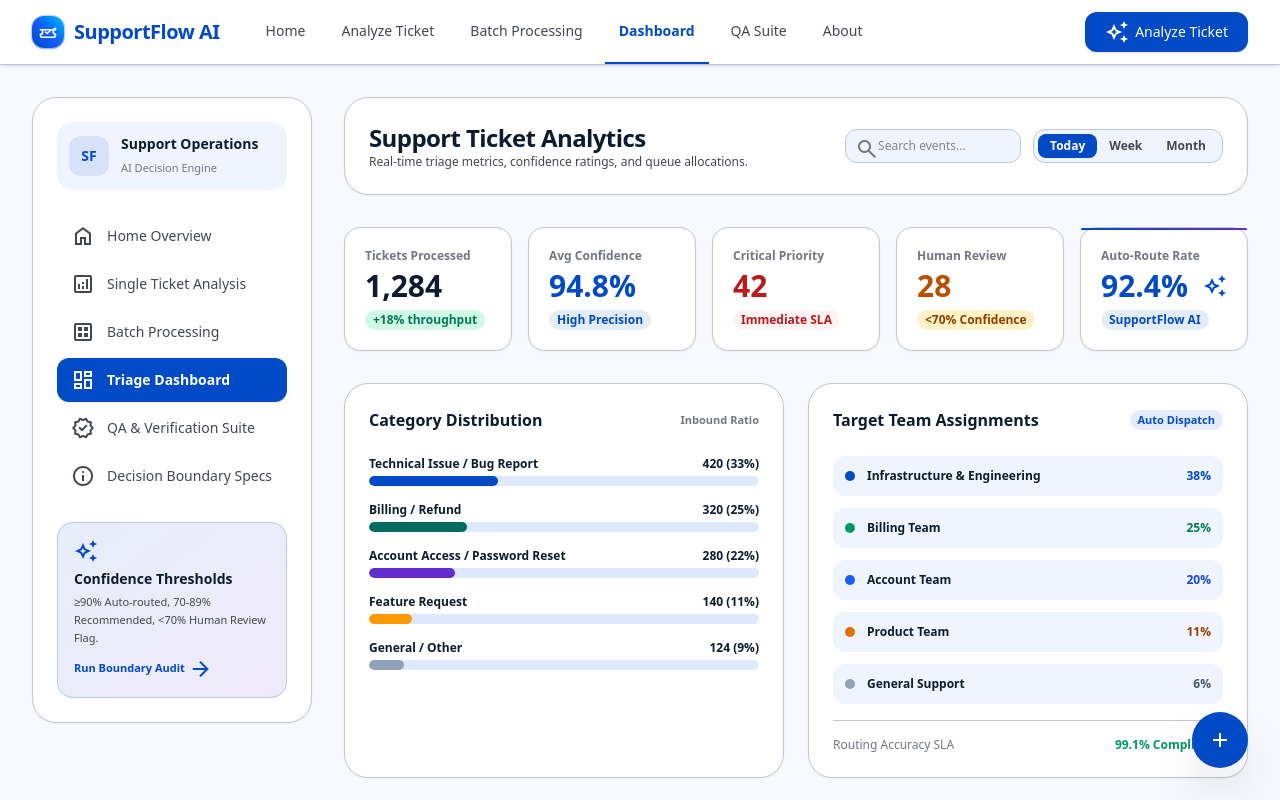
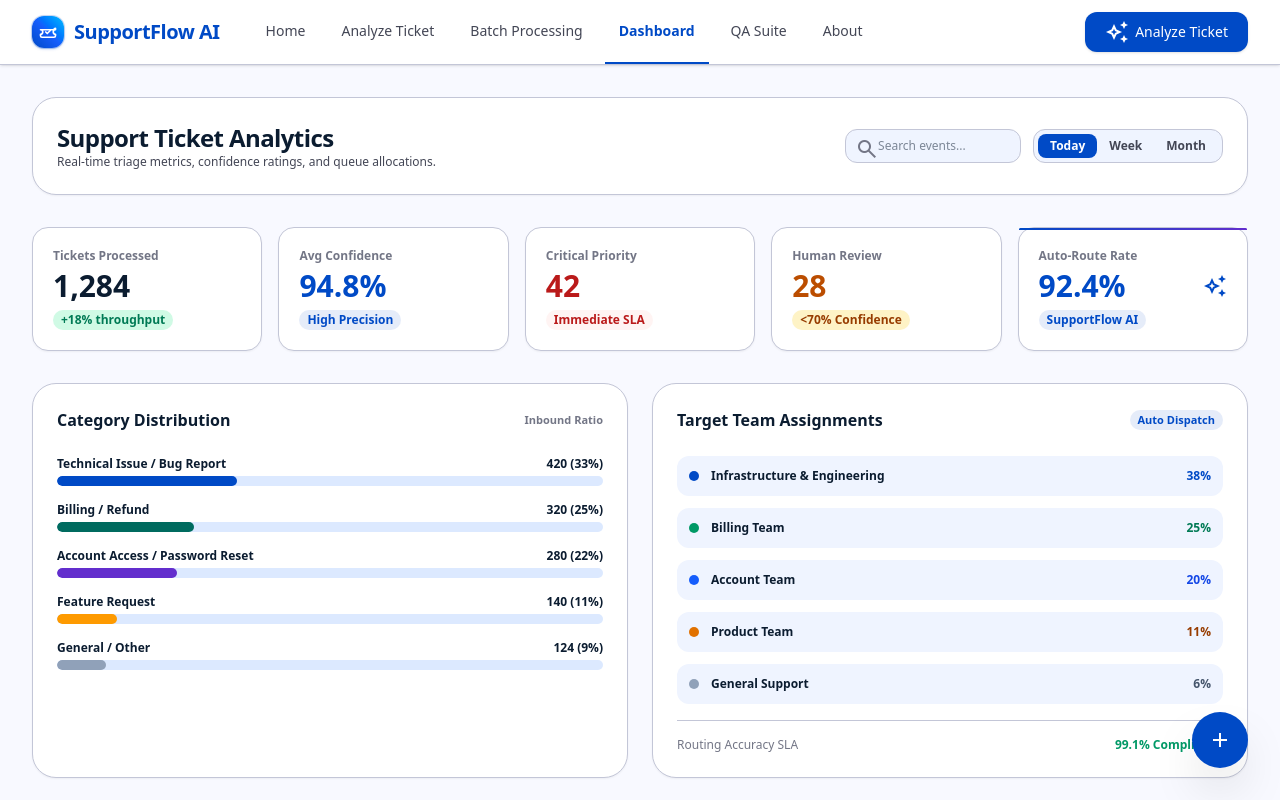
Before and after one commit to bikram73/SupportFlow_AI, a React (Vite) app: page / in a window 1280 px wide. Both pictures are taken after a click on the button "Dashboard". Shown: the top 800 px of the page. Built offline with nearby package versions, Linux system fonts and the light colour scheme.

Commit message:
first commit

```diff
--- a/src/components/DashboardView.tsx
+++ b/src/components/DashboardView.tsx
@@ -93,97 +93,7 @@ export const DashboardView: React.FC<DashboardViewProps> = ({ onSelectTab }) =>
 
   return (
     <div id="dashboard-view" className="w-full">
-      <div className="max-w-container-max-width mx-auto px-4 sm:px-6 lg:px-8 py-5 sm:py-8">
-        <div className="grid grid-cols-1 lg:grid-cols-12 gap-6 sm:gap-8">
-          {/* Sidebar Navigation (Hidden on small mobile if preferred, accessible via top/bottom nav) */}
-          <aside className="lg:col-span-3 bg-surface-container-lowest p-4 sm:p-6 rounded-3xl border border-outline-variant shadow-xs h-fit space-y-4 sm:space-y-6">
-            {/* User Profile Info */}
-            <div className="flex items-center gap-3 p-3 bg-surface-container-low rounded-2xl">
-              <div className="w-9 h-9 sm:w-10 sm:h-10 bg-primary/10 text-primary rounded-xl flex items-center justify-center font-bold text-sm">
-                SF
-              </div>
-              <div>
-                <h4 className="font-bold text-on-surface text-xs sm:text-sm">Support Operations</h4>
-                <span className="text-[11px] text-outline">AI Decision Engine</span>
-              </div>
-            </div>
-
-            {/* Quick Nav Links */}
-            <nav className="space-y-1">
-              <button
-                type="button"
-                onClick={() => onSelectTab('home')}
-                className="w-full flex items-center gap-3 px-3.5 py-2.5 rounded-xl text-xs sm:text-sm font-medium text-on-surface-variant hover:bg-surface-container-low hover:text-primary transition-colors cursor-pointer"
-              >
-                <span className="material-symbols-outlined text-[20px]">home</span>
-                Home Overview
-              </button>
-
-              <button
-                type="button"
-                onClick={() => onSelectTab('analyze')}
-                className="w-full flex items-center gap-3 px-3.5 py-2.5 rounded-xl text-xs sm:text-sm font-medium text-on-surface-variant hover:bg-surface-container-low hover:text-primary transition-colors cursor-pointer"
-              >
-                <span className="material-symbols-outlined text-[20px]">analytics</span>
-                Single Ticket Analysis
-              </button>
-
-              <button
-                type="button"
-                onClick={() => onSelectTab('batch')}
-                className="w-full flex items-center gap-3 px-3.5 py-2.5 rounded-xl text-xs sm:text-sm font-medium text-on-surface-variant hover:bg-surface-container-low hover:text-primary transition-colors cursor-pointer"
-              >
-                <span className="material-symbols-outlined text-[20px]">dataset</span>
-                Batch Processing
-              </button>
-
-              <button
-                type="button"
-                onClick={() => onSelectTab('dashboard')}
-                className="w-full flex items-center gap-3 px-3.5 py-2.5 rounded-xl text-xs sm:text-sm font-bold bg-primary text-on-primary cursor-pointer shadow-xs"
-              >
-                <span className="material-symbols-outlined text-[20px]">dashboard</span>
-                Triage Dashboard
-              </button>
-
-              <button
-                type="button"
-                onClick={() => onSelectTab('qa')}
-                className="w-full flex items-center gap-3 px-3.5 py-2.5 rounded-xl text-xs sm:text-sm font-medium text-on-surface-variant hover:bg-surface-container-low hover:text-primary transition-colors cursor-pointer"
-              >
-                <span className="material-symbols-outlined text-[20px]">verified</span>
-                QA &amp; Verification Suite
-              </button>
-
-              <button
-                type="button"
-                onClick={() => onSelectTab('about')}
-                className="w-full flex items-center gap-3 px-3.5 py-2.5 rounded-xl text-xs sm:text-sm font-medium text-on-surface-variant hover:bg-surface-container-low hover:text-primary transition-colors cursor-pointer"
-              >
-                <span className="material-symbols-outlined text-[20px]">info</span>
-                Decision Boundary Specs
-              </button>
-            </nav>
-
-            {/* AI Insights Banner */}
-            <div className="p-3.5 sm:p-4 bg-gradient-to-br from-primary/10 to-tertiary/10 rounded-2xl border border-primary/20">
-              <span className="material-symbols-outlined text-primary mb-1.5 text-[20px]">auto_awesome</span>
-              <h5 className="font-bold text-on-surface text-xs sm:text-sm mb-1">Confidence Thresholds</h5>
-              <p className="text-[11px] text-on-surface-variant mb-2.5 leading-relaxed">
-                &ge;90% Auto-routed, 70-89% Recommended, &lt;70% Human Review Flag.
-              </p>
-              <button
-                type="button"
-                onClick={() => onSelectTab('qa')}
-                className="text-[11px] font-bold text-primary hover:underline flex items-center gap-1 cursor-pointer"
-              >
-                Run Boundary Audit <span className="material-symbols-outlined text-[14px]">arrow_forward</span>
-              </button>
-            </div>
-          </aside>
-
-          {/* Main Dashboard Workspace */}
-          <main className="lg:col-span-9 space-y-6 sm:space-y-8">
+      <div className="max-w-container-max-width mx-auto px-4 sm:px-6 lg:px-8 py-5 sm:py-8 space-y-6 sm:space-y-8">
         {/* Top Bar Controls */}
         <div className="flex flex-col sm:flex-row sm:items-center justify-between gap-3 sm:gap-4 bg-surface-container-lowest p-4 sm:p-6 rounded-3xl border border-outline-variant shadow-xs">
           <div>
@@ -473,8 +383,6 @@ export const DashboardView: React.FC<DashboardViewProps> = ({ onSelectTab }) =>
                 </table>
               </div>
             </div>
-          </main>
-        </div>
       </div>
 
       {/* Floating Action Button (above mobile bottom bar) */}
```
Lines whose indentation alone changed are shown as unchanged.
